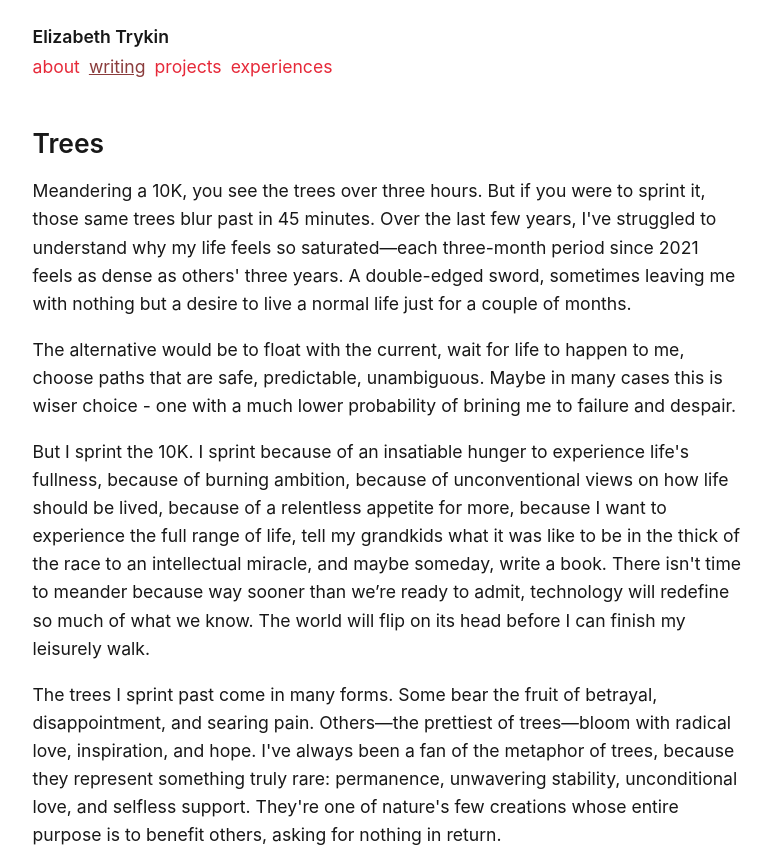
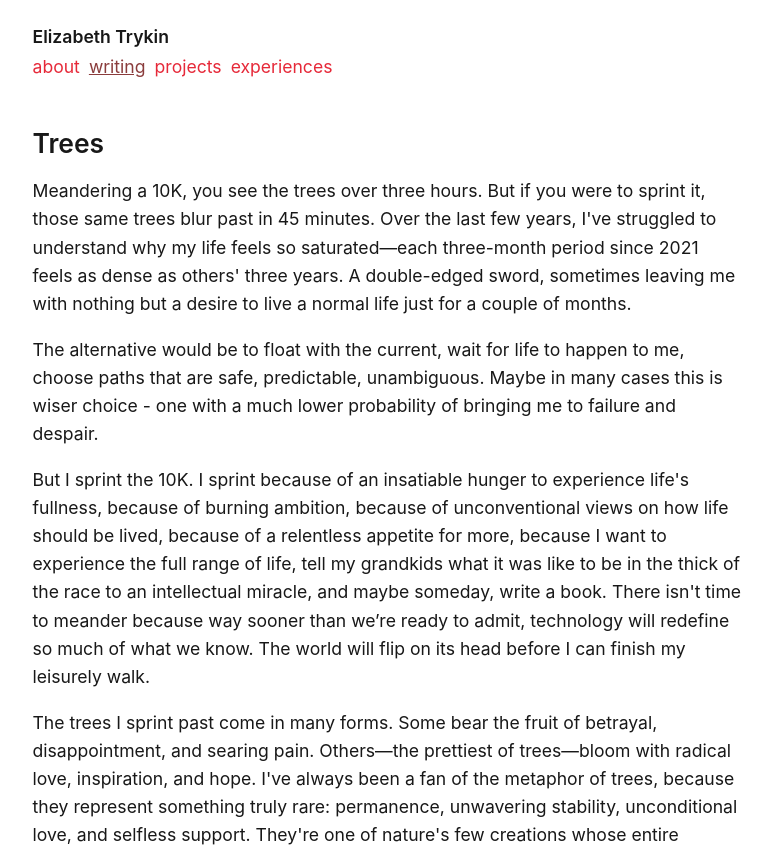
Before and after one commit to elizabethtrykin/personalwebsite, a plain HTML site: page writing/Trees.html in a window 1280 px wide. Shown: the top 852 px of the page, without its empty margins (253-1025 px from the left). Drawn offline with Linux system fonts and the light colour scheme.

Commit message:
Update Trees.html

```diff
--- a/writing/Trees.html
+++ b/writing/Trees.html
@@ -54,7 +54,7 @@
 
             <p>Meandering a 10K, you see the trees over three hours. But if you were to sprint it, those same trees blur past in 45 minutes. Over the last few years, I've struggled to understand why my life feels so saturated—each three-month period since 2021 feels as dense as others' three years. A double-edged sword, sometimes leaving me with nothing but a desire to live a normal life just for a couple of months.</p>
 
-            <p>The alternative would be to float with the current, wait for life to happen to me, choose paths that are safe, predictable, unambiguous. Maybe in many cases this is wiser choice - one with a much lower probability of brining me to failure and despair.</p>
+            <p>The alternative would be to float with the current, wait for life to happen to me, choose paths that are safe, predictable, unambiguous. Maybe in many cases this is wiser choice - one with a much lower probability of bringing me to failure and despair.</p>
 
             <p>But I sprint the 10K. I sprint because of an insatiable hunger to experience life's fullness, because of burning ambition, because of unconventional views on how life should be lived, because of a relentless appetite for more, because I want to experience the full range of life, tell my grandkids what it was like to be in the thick of the race to an intellectual miracle, and maybe someday, write a book. There isn't time to meander because way sooner than we’re ready to admit, technology will redefine so much of what we know. The world will flip on its head before I can finish my leisurely walk.</p>
 
```
